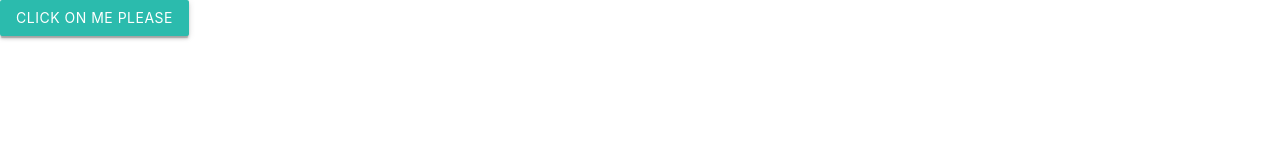
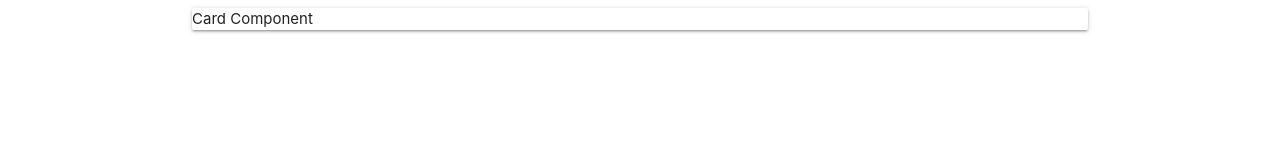
Before and after one commit to markushitstep/ts-advanced, a website with bundled scripts: page index.html in a window 1280 px wide. Built offline with nearby package versions, Linux system fonts and the light colour scheme.

Commit message:
decorators

```diff
--- a/index.html
+++ b/index.html
@@ -6,14 +6,15 @@
     <meta name="viewport" content="width=device-width, initial-scale=1.0">
     <link rel="stylesheet" href="https://cdnjs.cloudflare.com/ajax/libs/materialize/1.0.0/css/materialize.min.css">
     <title>Document</title>
-    <script src="dist/generic.js"></script>
+    <script src="dist/decorators.js"></script>
 </head>
 <body>
 
     <div class="container">
+        <!-- <button class="btn" id="btn">Click on me please</button>
+        <hr> -->
 
+        <div id="card"></div>
     </div>
-    <button class="btn" id="btn">Click on me please</button>
-
 </body>
 </html>
--- /dev/null
+++ b/src/decorators.ts
@@ -0,0 +1,54 @@
+//  function Log(constructor: Function) {
+//     //console.log(constructor)
+// }
+
+// function Log2(target:any, propName: string | Symbol) { // targen - class | propName - variable
+//     // console.log(target);
+//     // console.log(propName)
+// }
+
+// function Log3(target: any, propName: string | Symbol, descriptor: PropertyDescriptor) {
+//     console.log("target ",target);
+//     console.log("propName ",propName);
+//     console.log("descriptor ",descriptor);
+// }
+
+interface ComponentDecorator {
+    selector: string
+    template: string
+}
+
+function Component(config: ComponentDecorator) {
+    return function
+        <T extends { new(...args: any[]): object }>
+        (Constructor: T) {
+        return class extends Constructor {
+            constructor(...args: any[]) {
+                super(...args);
+
+                const element = document.querySelector(config.selector)!
+                element.innerHTML = config.template
+            }
+        }
+    }
+}
+
+@Component({
+    selector: "#card",
+    template: `
+        <div class="card">
+            <div class="card-content>
+                <span class="card-title">Card Component</span>
+            </div>
+        </div>
+    `
+})
+class CardComponent {
+    constructor(public name: string) { }
+
+    loName(): void {
+        console.log(` Conponent Name: ${this.name} `)
+    }
+}
+
+const card = new CardComponent("My Card");
--- a/tsconfig.json
+++ b/tsconfig.json
@@ -14,7 +14,7 @@
     "target": "es2016",                                  /* Set the JavaScript language version for emitted JavaScript and include compatible library declarations. */
     // "lib": [],                                        /* Specify a set of bundled library declaration files that describe the target runtime environment. */
     // "jsx": "preserve",                                /* Specify what JSX code is generated. */
-    // "experimentalDecorators": true,                   /* Enable experimental support for TC39 stage 2 draft decorators. */
+    "experimentalDecorators": true,                   /* Enable experimental support for TC39 stage 2 draft decorators. */
     // "emitDecoratorMetadata": true,                    /* Emit design-type metadata for decorated declarations in source files. */
     // "jsxFactory": "",                                 /* Specify the JSX factory function used when targeting React JSX emit, e.g. 'React.createElement' or 'h' */
     // "jsxFragmentFactory": "",                         /* Specify the JSX Fragment reference used for fragments when targeting React JSX emit e.g. 'React.Fragment' or 'Fragment'. */
```
Also changed, not shown: dist/decorators.js (added).
